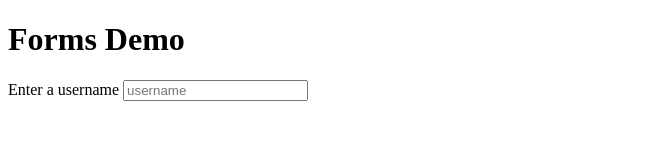
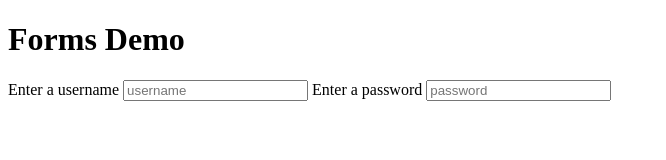
Before and after one commit to rafag912/web-development, a plain HTML site: page forms.html in a window 1280 px wide. Shown: the whole page, without its empty margins (0-666 px from the left). Drawn offline with Linux system fonts and the light colour scheme.

Commit message:
Update forms.html

```diff
--- a/forms.html
+++ b/forms.html
@@ -10,6 +10,9 @@
     <form action="/loko/">
       <label for="username">Enter a username</label>
       <input type="text" id="username" placeholder="username" />
+
+      <label for="pass">Enter a password</label>
+      <input type="password" id="username" placeholder="password" />
     </form>
   </body>
 </html>
```
